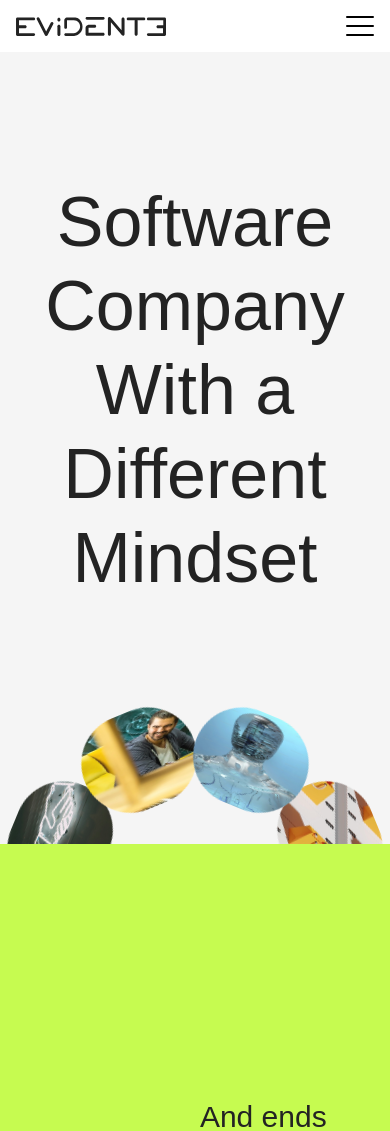
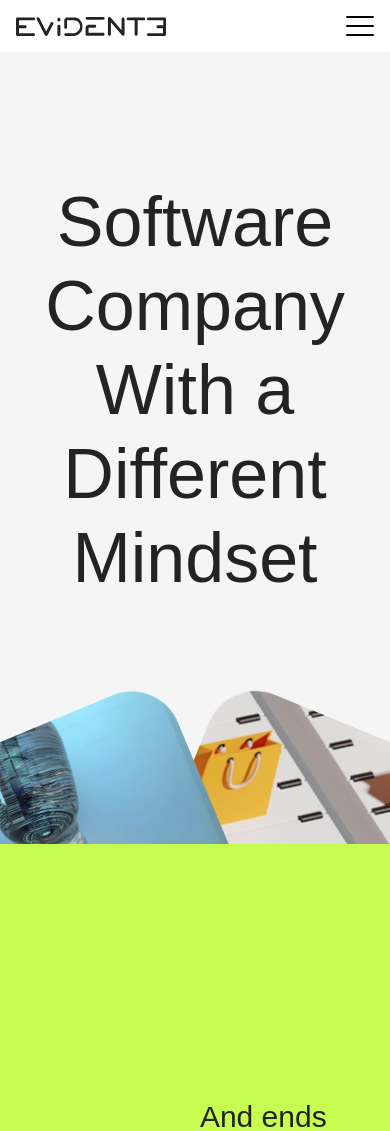
Before and after one commit to petar-simeta/evidente-website, a Next.js app: page / in a window 390 px wide. Shown: the top 1131 px of the page. Built offline with nearby package versions, Linux system fonts and the light colour scheme; a web font is replaced by a local one.

Commit message:
improved image carousel and added responsive so that works, hero title needs fixing, installed gsap

```diff
--- a/app/components/heroImageCarousel.tsx
+++ b/app/components/heroImageCarousel.tsx
@@ -1,79 +1,68 @@
 'use client';
 
-import { useState, useEffect } from 'react';
-import { motion } from 'motion/react';
+import { useRef, useLayoutEffect } from 'react';
+import { gsap } from 'gsap';
 import Image from 'next/image';
 import styles from '../page.module.scss';
 
 export default function HeroImageCarousel() {
-  const [scrollOffset, setScrollOffset] = useState(0);
+  const container = useRef<HTMLDivElement>(null);
+  const heroImages = [
+    { src: '/hero-bags.jpeg', alt: 'Shopping bags for E-commerce' },
+    { src: '/hero-call.jpeg', alt: 'Business call with clients' },
+    { src: '/hero-code.jpeg', alt: 'Software website code' },
+    { src: '/hero-girl.jpeg', alt: 'Girl in meetings' },
+    { src: '/hero-hands.jpeg', alt: 'Hands working together' },
+    { src: '/hero-handshake.jpeg', alt: 'Partner handshake' },
+    { src: '/hero-man.jpeg', alt: 'Man in meetings' },
+    { src: '/hero-robot.jpeg', alt: 'AI robot illustration' },
+  ];
 
-  useEffect(() => {
-    const handleScroll = () => {
-      setScrollOffset(window.pageYOffset);
-    };
+  useLayoutEffect(() => {
+    if (!container.current) return;
+    const inners = container.current.querySelectorAll<HTMLDivElement>(
+      `.${styles.imageInner}`
+    );
+    const total = inners.length;
+    const duration = 40;
 
-    window.addEventListener('scroll', handleScroll);
-    return () => window.removeEventListener('scroll', handleScroll);
+    // Fade-in
+    gsap.fromTo(
+      container.current,
+      { opacity: 0 },
+      { opacity: 1, duration: 3, ease: 'power1.out' }
+    );
+
+    // Postavi početne kutove i pokreni beskonačnu rotaciju
+    inners.forEach((el, i) => {
+      const startAngle = (360 / total) * i;
+      gsap.set(el, {
+        rotation: startAngle,
+        transformOrigin: '50% 200%',
+        willChange: 'transform',
+      });
+      gsap.to(el, {
+        rotation: '+=360',
+        duration,
+        repeat: -1,
+        ease: 'none',
+      });
+    });
   }, []);
 
-  // Create an array of 7 images with their corresponding alt text
-  const heroImages = [
-    { src: '/image1.jpg', alt: 'Image 1' },
-    { src: '/image2.jpg', alt: 'Image 2' },
-    { src: '/image3.jpg', alt: 'Image 3' },
-    { src: '/image4.jpg', alt: 'Image 4' },
-    { src: '/image1.jpg', alt: 'Image 5' },
-    { src: '/image2.jpg', alt: 'Image 6' },
-    { src: '/image3.jpg', alt: 'Image 7' },
-  ];
-
   return (
-    <motion.div
-      className={styles.carousel}
-      initial={{ scale: 0.2, opacity: 0 }}
-      animate={{ scale: 1, opacity: 1 }}
-      transition={{
-        duration: 1,
-        type: 'spring',
-        bounce: 0.4,
-      }}
-    >
-      <div
-        className={styles.carouselWrap}
-        style={{
-          transform: `rotateZ(1deg) translateZ(200px) rotateY(-4deg) translateX(-${scrollOffset}px)`,
-        }}
-      >
-        {heroImages.map((image, index) => {
-          // Use window.innerHeight if available, else default to 1 to avoid division by zero.
-          const vh = typeof window !== 'undefined' ? window.innerHeight : 1;
-          const progress = Math.min(scrollOffset / vh, 1);
-          const start = -5 * index;
-          const end = 50 - 5 * index;
-          const translate = start + progress * (end - start);
-
-          return (
-            <div key={index} className={styles.image}>
-              <div className={styles.imageInner}>
-                <div
-                  className={styles.imageInnerInner}
-                  style={{
-                    transform: `translate3d(${translate}px, 0, 0)`,
-                  }}
-                >
-                  <Image
-                    src={image.src}
-                    alt={image.alt}
-                    width={800}
-                    height={800}
-                  />
-                </div>
+    <div ref={container} className={styles.carousel}>
+      <div className={styles.carouselWrap}>
+        {heroImages.map(({ src, alt }, idx) => (
+          <div key={idx} className={styles.image}>
+            <div className={styles.imageInner}>
+              <div className={styles.imageInnerInner}>
+                <Image src={src} alt={alt} width={800} height={800} priority />
               </div>
             </div>
-          );
-        })}
+          </div>
+        ))}
       </div>
-    </motion.div>
+    </div>
   );
 }
--- a/app/components/heroImageCarouselNew.tsx
+++ /dev/null
@@ -1,48 +0,0 @@
-'use client';
-
-import { motion } from 'motion/react';
-import Image from 'next/image';
-import styles from '../page.module.scss';
-
-export default function HeroImageCarouselNew() {
-  // Create an array of 8 images with their corresponding alt text
-  const heroImages = [
-    { src: '/hero-bags.jpeg', alt: 'Shopping bags for E-commerce' },
-    { src: '/hero-call.jpeg', alt: 'Bussines call with clients' },
-    { src: '/hero-code.jpeg', alt: 'Software website code' },
-    { src: '/hero-girl.jpeg', alt: 'Girl in meetings' },
-    { src: '/hero-hands.jpeg', alt: 'Hands working together' },
-    { src: '/hero-handshake.jpeg', alt: 'Partner handshake' },
-    { src: '/hero-man.jpeg', alt: 'Man in meetings' },
-    { src: '/hero-robot.jpeg', alt: 'AI Robot' },
-  ];
-
-  return (
-    <motion.div
-      className={styles.carousel}
-      initial={{ opacity: 0 }}
-      animate={{ opacity: 1 }}
-      transition={{ duration: 3 }}
-    >
-      <div className={styles.carouselWrap}>
-        {heroImages.map((image, index) => {
-          return (
-            <div key={index} className={styles.image}>
-              <div className={styles.imageInner}>
-                <div className={styles.imageInnerInner}>
-                  <Image
-                    src={image.src}
-                    alt={image.alt}
-                    width={800}
-                    height={800}
-                    priority
-                  />
-                </div>
-              </div>
-            </div>
-          );
-        })}
-      </div>
-    </motion.div>
-  );
-}
--- a/app/components/heroSection.tsx
+++ b/app/components/heroSection.tsx
@@ -3,7 +3,7 @@
 import { useRef } from 'react';
 import { motion, useInView } from 'motion/react';
 import styles from '../page.module.scss';
-import HeroImageCarouselNew from './heroImageCarouselNew';
+import HeroImageCarousel from './heroImageCarousel';
 
 export default function HeroSection() {
   const ref = useRef(null);
@@ -37,7 +37,7 @@ export default function HeroSection() {
           ))}
         </span>
       </h1>
-      <HeroImageCarouselNew />
+      <HeroImageCarousel />
     </section>
   );
 }
--- a/app/page.module.scss
+++ b/app/page.module.scss
@@ -111,95 +111,52 @@
   }
 }
 
-/* .carousel {
-  margin-top: 100px;
-  perspective: 1000px;
-
-  .carouselWrap {
-    transform-style: preserve-3d;
-    display: flex;
-    gap: 4vw;
-    transition: all 0.1s linear;
-
-    .image {
-      .imageInner {
-        position: relative;
-        height: 20vw;
-        width: 20vw;
-        border-radius: 50px;
-        overflow: hidden;
-
-        .imageInnerInner {
-          position: absolute;
-          inset: 0 -50px;
-          transition: all 0.1s linear;
-
-          img {
-            height: 100%;
-            width: 100%;
-            position: relative;
-          }
-        }
-      }
-    }
-  }
-} */
-
 .carousel {
   margin-top: 100px;
 
   .carouselWrap {
     position: relative;
+    width: 100%;
+    height: 25vw;
+    overflow: visible;
+  }
 
   .image {
     position: absolute;
     left: 50%;
     top: 0;
     transform: translateX(-50%);
+  }
 
   .imageInner {
     position: relative;
+    width: 30vw;
     height: 25vw;
-        width: 30vw;
     border-radius: 50px;
     overflow: hidden;
     transform-origin: 50% 200%;
+    will-change: transform;
+  }
 
   .imageInnerInner {
     position: absolute;
     inset: 0 -50px;
-          transition: all 0.1s linear;
-
+    transition: transform 0.3s ease;
     img {
+      width: 100%;
       height: 100%;
-            width: 100%;
-            position: relative;
-          }
+      object-fit: cover;
     }
   }
 
-      @keyframes rotateImages {
-        0% {
-          rotate: 0deg;
+  @media (max-width: 900px) {
+    .carouselWrap {
+      height: 60vw;
     }
-        100% {
-          rotate: 360deg;
-        }
-      }
-
-      $number-of-images: 8;
-      $duration-of-animation: 40s;
-
-      @for $i from 1 through $number-of-images {
-        &:nth-of-type(#{$i}) .imageInner {
-          rotate: calc(360deg / $number-of-images * #{$i});
-          z-index: #{$i};
-          animation: rotateImages $duration-of-animation linear infinite;
-          animation-delay: calc(
-            #{$i} * -1 * ($duration-of-animation / $number-of-images)
-          );
-        }
-      }
+    .imageInner {
+      width: 80vw;
+      height: 60vw;
+      transform-origin: 50% 150%;
     }
   }
 }
--- a/package.json
+++ b/package.json
@@ -11,6 +11,7 @@
     "format:fix": "prettier --write --ignore-path .gitignore ."
   },
   "dependencies": {
+    "gsap": "^3.13.0",
     "js-cookie": "^3.0.5",
     "motion": "^12.5.0",
     "next": "15.2.1",
```
Also changed, not shown: 1 other file (tests, documents, lock files or other folders). Lines whose indentation alone changed are shown as unchanged.
